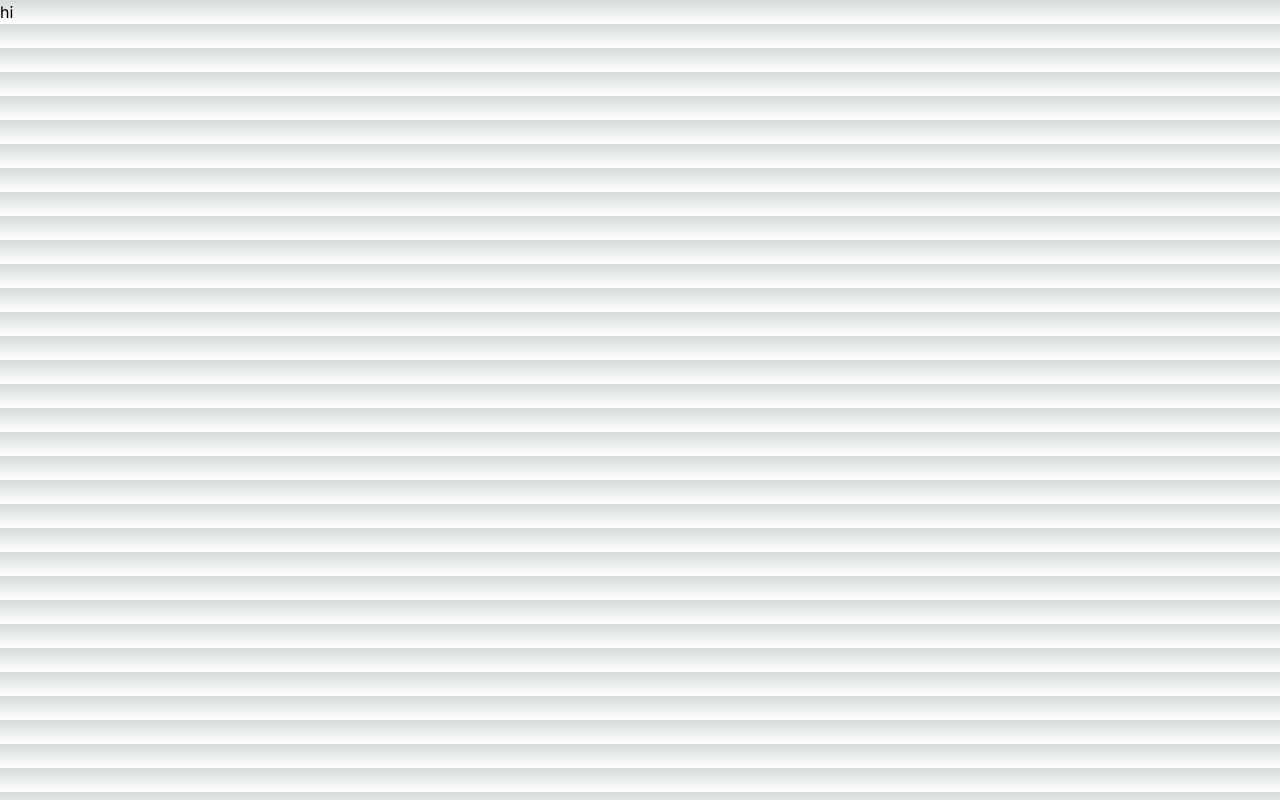
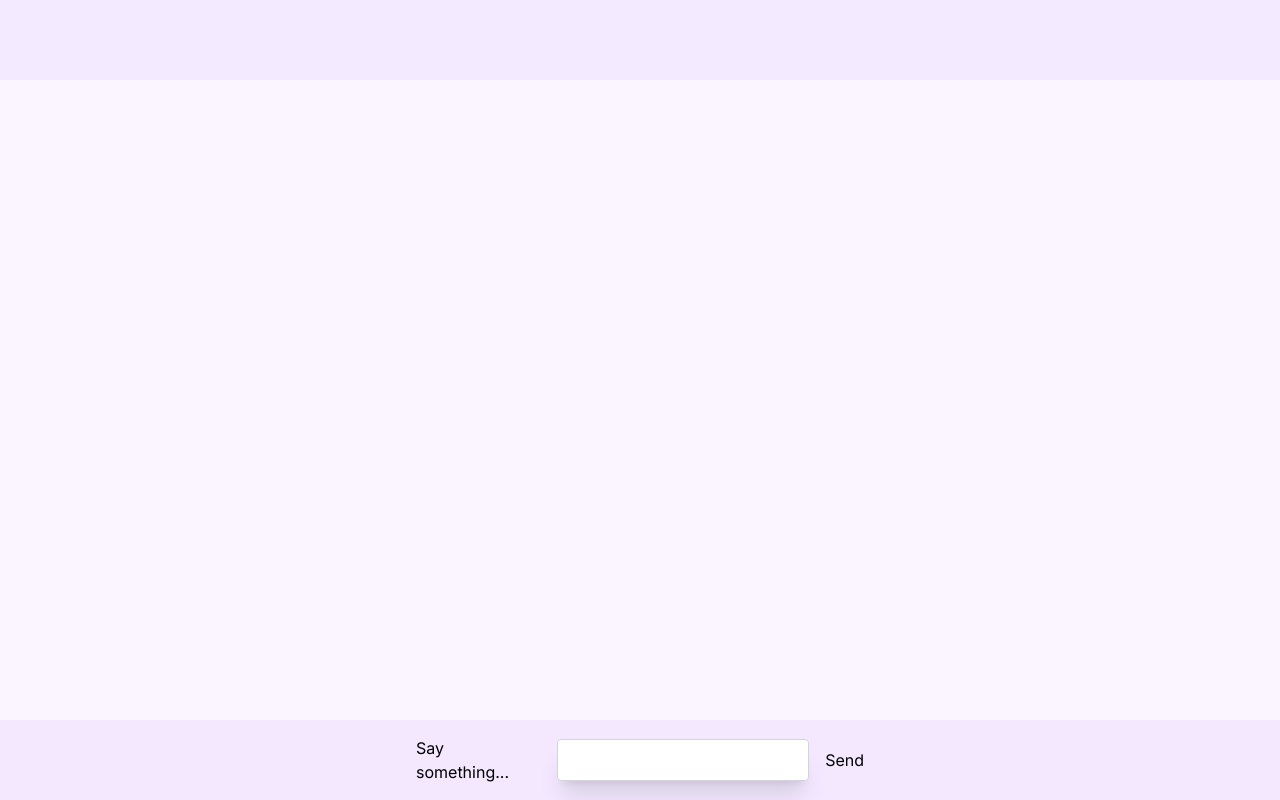
Before and after one commit to scicluna/aidm, a Next.js app: page / in a window 1280 px wide. Built offline with nearby package versions, Linux system fonts and the light colour scheme.

Commit message:
doc copy

```diff
--- /dev/null
+++ b/app/api/chat/route.ts
@@ -0,0 +1,67 @@
+import { NextRequest } from 'next/server';
+import { Message as VercelChatMessage, StreamingTextResponse } from 'ai';
+
+import { ChatOpenAI } from 'langchain/chat_models/openai';
+import { BytesOutputParser } from 'langchain/schema/output_parser';
+import { PromptTemplate } from 'langchain/prompts';
+
+export const runtime = 'edge';
+
+/**
+ * Basic memory formatter that stringifies and passes
+ * message history directly into the model.
+ */
+const formatMessage = (message: VercelChatMessage) => {
+    return `${message.role}: ${message.content}`;
+};
+
+const TEMPLATE = `You are a pirate named Patchy. All responses must be extremely verbose and in pirate dialect.
+
+Current conversation:
+{chat_history}
+
+User: {input}
+AI:`;
+
+/*
+ * This handler initializes and calls a simple chain with a prompt,
+ * chat model, and output parser. See the docs for more information:
+ *
+ * https://js.langchain.com/docs/guides/expression_language/cookbook#prompttemplate--llm--outputparser
+ */
+export async function POST(req: NextRequest) {
+    const body = await req.json();
+    const messages = body.messages ?? [];
+    const formattedPreviousMessages = messages.slice(0, -1).map(formatMessage);
+    const currentMessageContent = messages[messages.length - 1].content;
+
+    const prompt = PromptTemplate.fromTemplate(TEMPLATE);
+    /**
+     * See a full list of supported models at:
+     * https://js.langchain.com/docs/modules/model_io/models/
+     */
+    const model = new ChatOpenAI({
+        temperature: 0.8,
+    });
+
+    /**
+     * Chat models stream message chunks rather than bytes, so this
+     * output parser handles serialization and encoding.
+     */
+    const outputParser = new BytesOutputParser();
+
+    /*
+     * Can also initialize as:
+     *
+     * import { RunnableSequence } from "langchain/schema/runnable";
+     * const chain = RunnableSequence.from([prompt, model, outputParser]);
+     */
+    const chain = prompt.pipe(model).pipe(outputParser);
+
+    const stream = await chain.stream({
+        chat_history: formattedPreviousMessages.join('\n'),
+        input: currentMessageContent,
+    });
+
+    return new StreamingTextResponse(stream);
+}
--- a/app/globals.css
+++ b/app/globals.css
@@ -1,27 +1,3 @@
 @tailwind base;
 @tailwind components;
 @tailwind utilities;
-
-:root {
-  --foreground-rgb: 0, 0, 0;
-  --background-start-rgb: 214, 219, 220;
-  --background-end-rgb: 255, 255, 255;
-}
-
-@media (prefers-color-scheme: dark) {
-  :root {
-    --foreground-rgb: 255, 255, 255;
-    --background-start-rgb: 0, 0, 0;
-    --background-end-rgb: 0, 0, 0;
-  }
-}
-
-body {
-  color: rgb(var(--foreground-rgb));
-  background: linear-gradient(
-      to bottom,
-      transparent,
-      rgb(var(--background-end-rgb))
-    )
-    rgb(var(--background-start-rgb));
-}
--- a/app/layout.tsx
+++ b/app/layout.tsx
@@ -1,3 +1,4 @@
+import Navbar from '@/components/Navbar'
 import './globals.css'
 import type { Metadata } from 'next'
 import { Inter } from 'next/font/google'
@@ -16,7 +17,10 @@ export default function RootLayout({
 }) {
   return (
     <html lang="en">
-      <body className={inter.className}>{children}</body>
+      <body className={`${inter.className} bg-purple-100`}>
+        <Navbar />
+        {children}
+      </body>
     </html>
   )
 }
--- a/app/page.tsx
+++ b/app/page.tsx
@@ -1,7 +1,9 @@
+import ChatWindow from "@/components/ChatWindow";
+
 export default function Home() {
   return (
-    <main>
-      <h1>hi</h1>
+    <main className="pt-[10dvh] bg-purple-50">
+      <ChatWindow />
     </main>
   )
 }
--- /dev/null
+++ b/components/ChatWindow.tsx
@@ -0,0 +1,32 @@
+"use client"
+import { useChat } from 'ai/react';
+
+export default function Chatwindow() {
+    const { messages, input, handleInputChange, handleSubmit } = useChat();
+
+    return (
+        <div className="mx-auto w-full max-w-md flex flex-col">
+            <div className='h-[80dvh] flex flex-col'>
+                {messages.map(m => (
+                    <div key={m.id}>
+                        {m.role === 'user' ? 'User: ' : 'AI: '}
+                        {m.content}
+                    </div>
+                ))}
+            </div>
+
+            <form onSubmit={handleSubmit} className='h-[10dvh] fixed w-full max-w-md bottom-0 flex gap-4 items-center'>
+                <label htmlFor='prompt'>
+                    Say something...
+                </label>
+                <input
+                    className="border border-gray-300 rounded shadow-xl p-2"
+                    value={input}
+                    onChange={handleInputChange}
+                    name="prompt"
+                />
+                <button type="submit">Send</button>
+            </form>
+        </div>
+    );
+}
--- /dev/null
+++ b/components/Navbar.tsx
@@ -0,0 +1,7 @@
+export default function Navbar() {
+    return (
+        <nav className="fixed top-0 w-full h-[10dvh] bg-purple-100 bg-opacity-80">
+
+        </nav>
+    )
+}
--- a/package.json
+++ b/package.json
@@ -12,9 +12,11 @@
     "@types/node": "20.6.3",
     "@types/react": "18.2.22",
     "@types/react-dom": "18.2.7",
+    "ai": "^2.2.13",
     "autoprefixer": "10.4.16",
     "langchain": "^0.0.153",
     "next": "13.5.2",
+    "openai": "^4.10.0",
     "postcss": "8.4.30",
     "react": "18.2.0",
     "react-dom": "18.2.0",
```
Also changed, not shown: goals.txt (added), 1 other file (tests, documents, lock files or other folders).
